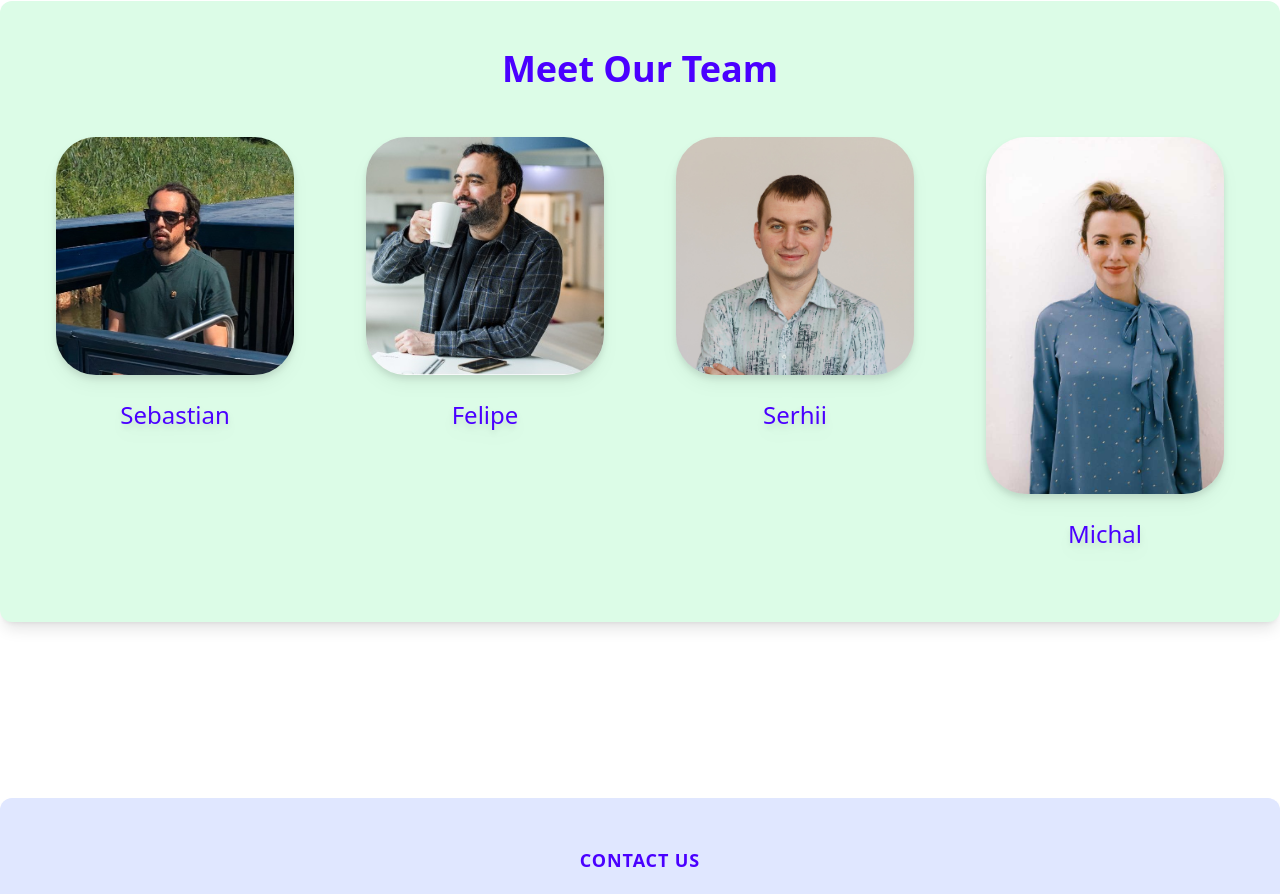
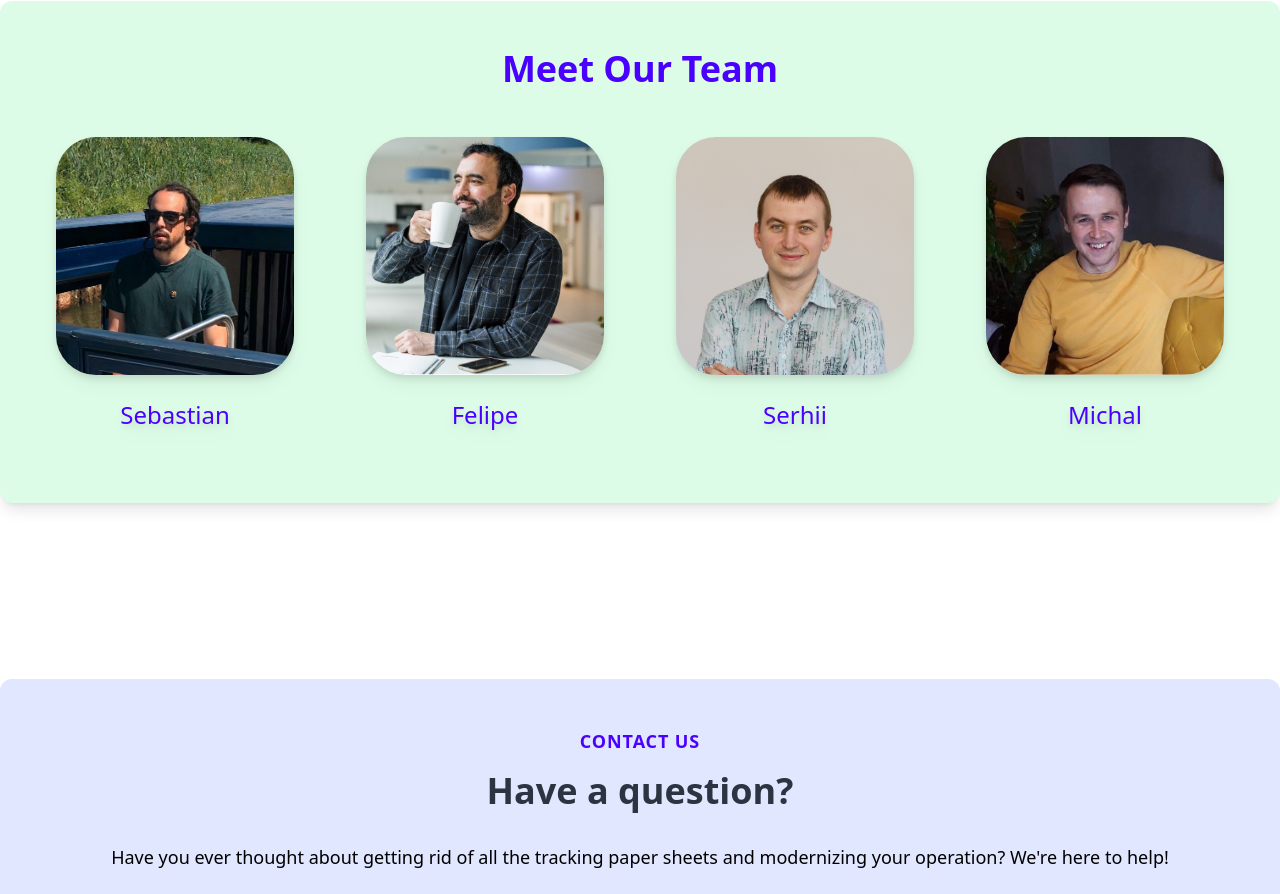
Before and after one commit to SebSchoeneberger/SnapTask-Fe, a React (Vite) app: page / in a window 1280 px wide. Shown: the part 3337-4231 px from the top of the page. Built offline with nearby package versions, Linux system fonts and the light colour scheme; no server answers; a web font is replaced by a local one.

Commit message:
landing page images

```diff
--- a/src/Pages/LandingPage.jsx
+++ b/src/Pages/LandingPage.jsx
@@ -10,6 +10,7 @@ import person3Image from "../img/3rd-person-main.jpg";
 import sergeImage from "../assets/serge.jpg";
 import felipeImage from "../assets/felipe.jpg";
 import sebastianImage from "../assets/sebastian.jpg";
+import michalImage from "../assets/michal.jpeg";
 import dashboardUI from "../img/dashboard.png";
 import peopleUI from "../img/people.png";
 import advisorUI from "../img/snapadvisor.png";
@@ -243,7 +244,7 @@ const LandingPage = () => {
               {/* <p className="text-gray-500 text-base">CEO</p> */}
             </div>
             <div className="p-6 rounded-lg drop-shadow-lg" data-aos="fade-right">
-              <img src={person3Image} alt="Matt Baker" className="mb-6 max-w-full h-auto border-0 rounded-[2.5rem]" />
+              <img src={michalImage} alt="Matt Baker" className="mb-6 max-w-full h-auto border-0 rounded-[2.5rem]" />
               <h5 className="text-primary text-2xl font-medium">Michal</h5>
               {/* <p className="text-gray-500 text-base">CEO</p> */}
             </div>
```
Also changed, not shown: src/assets/michal.jpeg (added).
